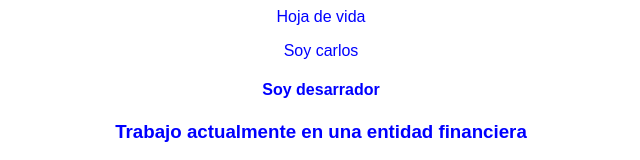
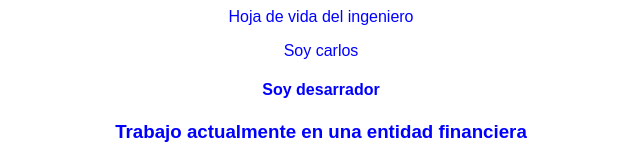
Before and after one commit to CarlosAndres140295/curso-git, a plain HTML site: page index.html in a window 1280 px wide. Shown: the top 160 px of the page, without its empty margins (319-959 px from the left). Drawn offline with Linux system fonts and the light colour scheme.

Commit message:
se agrega la palabra ingeniero

```diff
--- a/index.html
+++ b/index.html
@@ -9,7 +9,7 @@
 </head>
 <body>
     <div class="header">
-        Hoja de vida
+        Hoja de vida del ingeniero
     </div>
     <div class="container">
         <P>Soy carlos</P>
```
